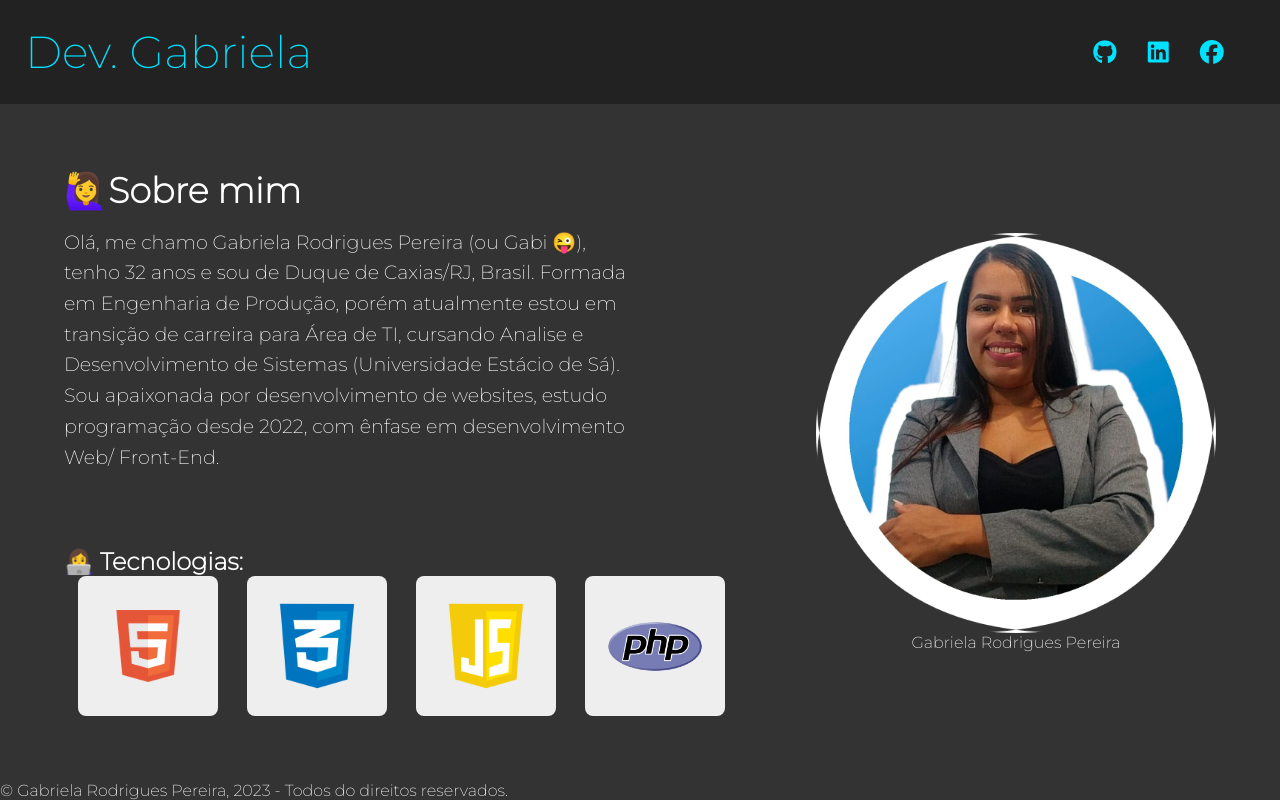
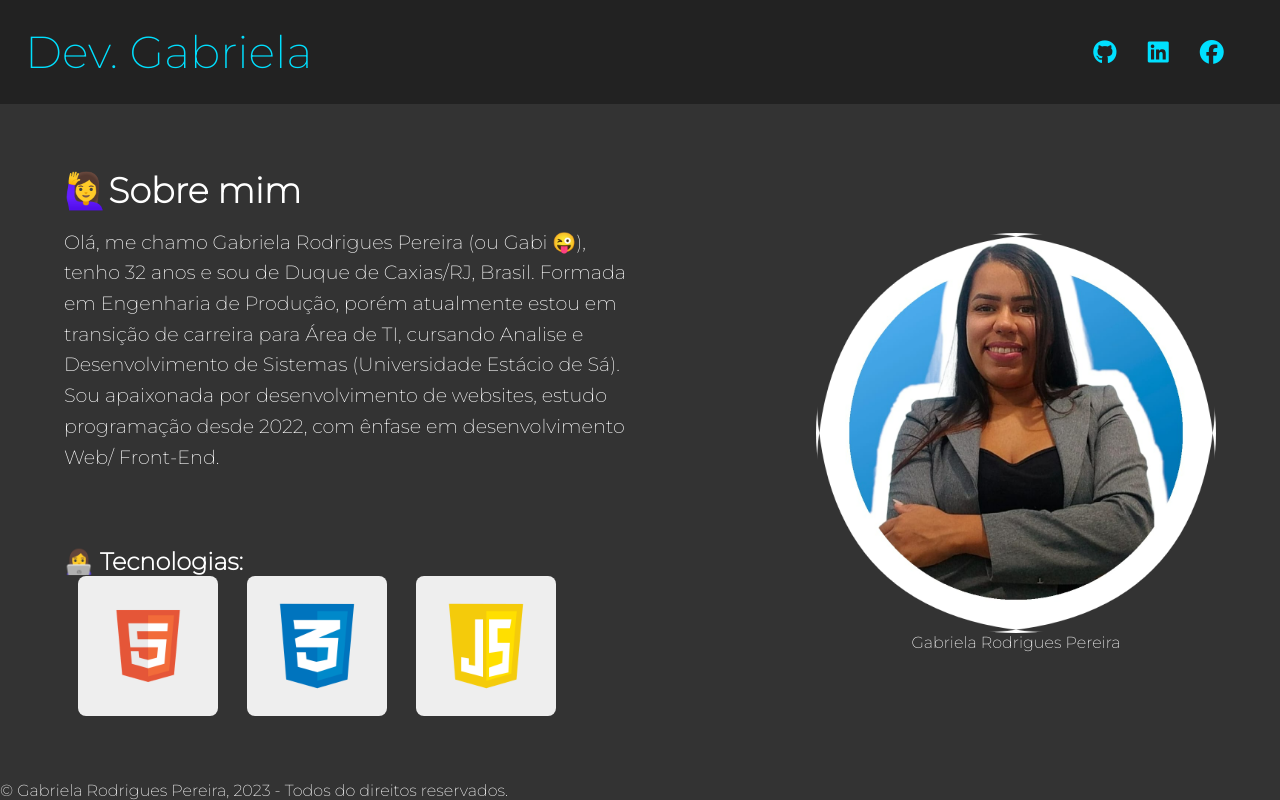
Before and after one commit to Gabrielarodriguesprj/portifolio, a plain HTML site: page index.html in a window 1280 px wide. Drawn offline with Linux system fonts and the light colour scheme.

Commit message:
commit tirei linguagem php

```diff
--- a/css/footer.css
+++ b/css/footer.css
@@ -10,4 +10,7 @@ footer span {
     font-size: 0.8em;
     font-weight: 200;
 
+
+
+
 }
--- a/index.html
+++ b/index.html
@@ -63,10 +63,6 @@
                         <img src="./img/techs/logo javascript.png" alt="Logo JavaScript" width="120">
                     </div>
 
-                    <div class="card">
-                        <img src="./img/techs/PHP-logo.svg.png" alt="Logo PHP" width="120">
-                    </div>
-
                 </div>
             </aside>
         </selection>
```
